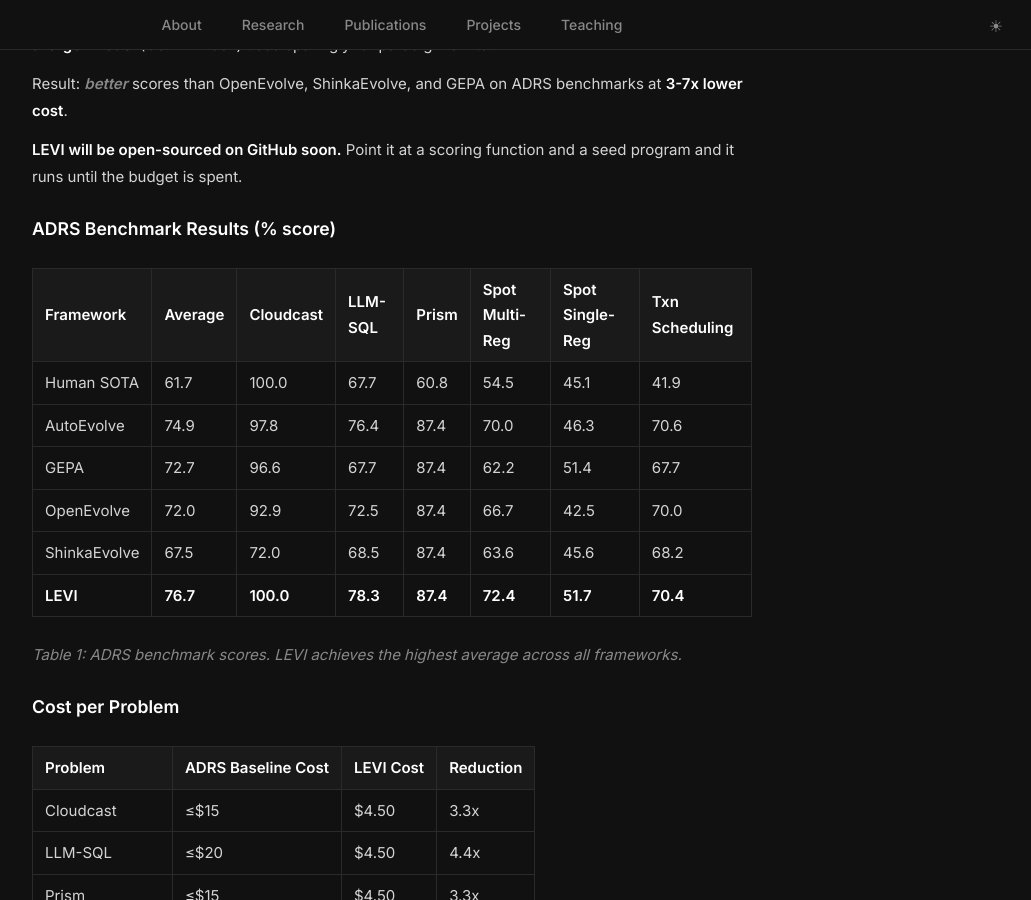
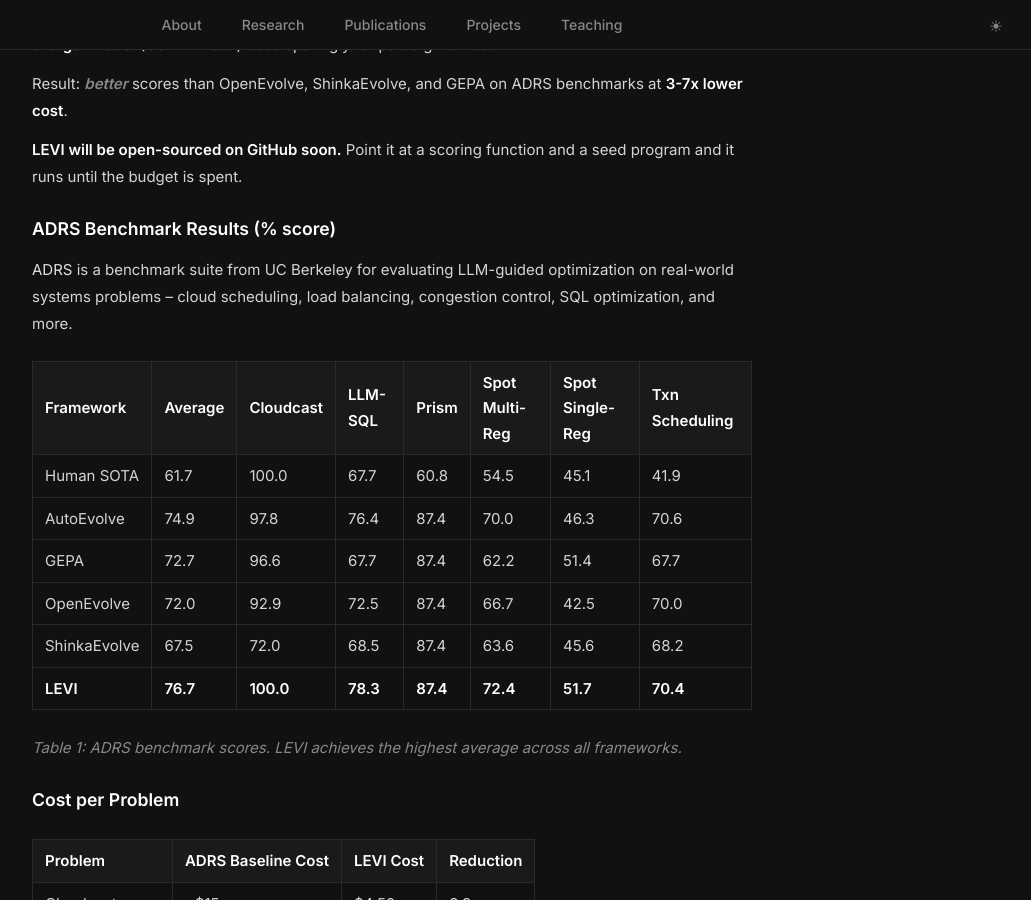
Before and after one commit to ttanv/ttanv.github.io, a Jekyll site: the page built from levi.md, in a window 1280 px wide and 900 px high, scrolled down 458 px. Shown: the whole window, without its empty margins (248-1279 px from the left). Built offline with Jekyll 4.4.1, drawn with Linux system fonts in a browser that asks for light colours.

Commit message:
Add ADRS description and link

```diff
--- a/levi.md
+++ b/levi.md
@@ -16,6 +16,8 @@ Result: ***better*** scores than OpenEvolve, ShinkaEvolve, and GEPA on ADRS benc
 **LEVI will be open-sourced on GitHub soon.** Point it at a scoring function and a seed program and it runs until the budget is spent.
 
 ### ADRS Benchmark Results (% score)
+
+[ADRS](https://ucbskyadrs.github.io/) is a benchmark suite from UC Berkeley for evaluating LLM-guided optimization on real-world systems problems -- cloud scheduling, load balancing, congestion control, SQL optimization, and more.
 
 | Framework | Average | Cloudcast | LLM-SQL | Prism | Spot Multi-Reg | Spot Single-Reg | Txn Scheduling |
 |---|---|---|---|---|---|---|---|
```
